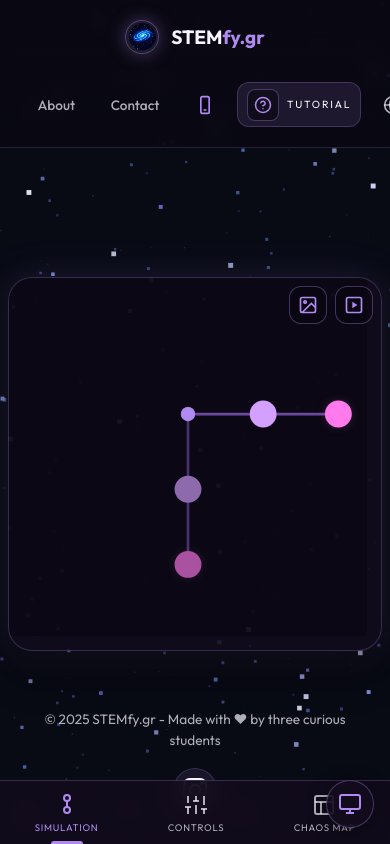
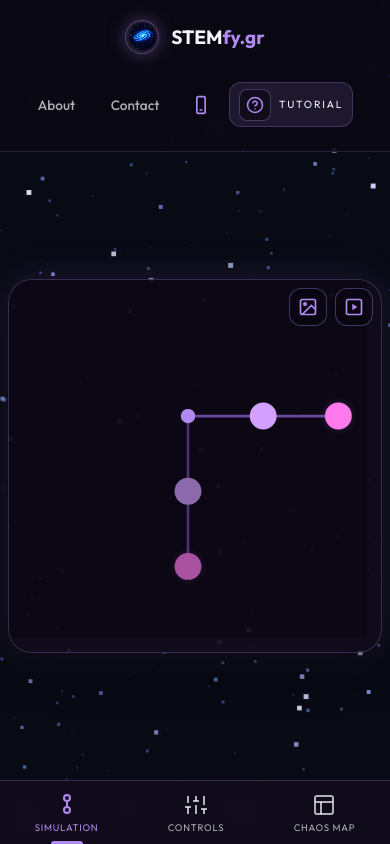
Before and after one commit to PastelDev/Stemfy_website, a PHP site: page /double-pendulum.html in a window 390 px wide. Run offline with PHP 8.4, Linux system fonts and the light colour scheme.

Commit message:
Fix mobile double pendulum UI

```diff
--- a/css/simulations.css
+++ b/css/simulations.css
@@ -94,6 +94,34 @@ body.sim-view-mobile .sim-view-btn {
 .sim-view-btn svg {
     fill: none;
     stroke: currentColor;
+}
+
+/* Mobile top nav scrolling for simulation view */
+body.sim-view-mobile .sim-nav .nav-right {
+    width: 100%;
+    flex-wrap: nowrap;
+    justify-content: flex-start;
+    gap: 0.75rem;
+    overflow-x: auto;
+    overflow-y: hidden;
+    padding-bottom: 0.25rem;
+    -webkit-overflow-scrolling: touch;
+}
+
+body.sim-view-mobile .sim-nav .nav-right > * {
+    flex: 0 0 auto;
+}
+
+body.sim-view-mobile .sim-nav .nav-links {
+    flex-wrap: nowrap;
+    gap: 0.5rem;
+}
+
+body.sim-view-mobile .sim-nav .nav-links a,
+body.sim-view-mobile .sim-nav .settings-btn,
+body.sim-view-mobile .sim-nav .sim-help-btn {
+    flex: 0 0 auto;
+    white-space: nowrap;
 }
 
 /* Main Content Area */
@@ -1375,59 +1403,6 @@ body.sim-view-mobile .mobile-preview-box.hidden {
     height: 14px;
 }
 
-/* Global View Mode Switcher (for all pages) */
-.view-mode-switcher {
-    position: fixed;
-    bottom: 80px;
-    right: 16px;
-    z-index: 1200;
-    display: none;
-}
-
-/* Show on mobile simulation page */
-body.sim-view-mobile .view-mode-switcher {
-    display: block;
-    bottom: 80px;
-}
-
-/* Show on all pages when in forced mobile mode */
-body.sim-view-mobile:not(.simulation-page-active) .view-mode-switcher {
-    bottom: 16px;
-}
-
-.view-mode-switcher__btn {
-    display: flex;
-    align-items: center;
-    justify-content: center;
-    width: 48px;
-    height: 48px;
-    border-radius: 50%;
-    background: var(--bg-panel);
-    border: 1px solid rgba(176, 138, 240, 0.35);
-    color: var(--purple-bright);
-    cursor: pointer;
-    box-shadow: 0 4px 20px rgba(0, 0, 0, 0.4);
-    transition:
-        transform var(--transition-fast),
-        background-color var(--transition-fast),
-        border-color var(--transition-fast);
-}
-
-.view-mode-switcher__btn:hover {
-    transform: scale(1.08);
-    background: rgba(176, 138, 240, 0.15);
-    border-color: var(--purple-bright);
-}
-
-.view-mode-switcher__btn:active {
-    transform: scale(0.95);
-}
-
-.view-mode-switcher__btn svg {
-    width: 24px;
-    height: 24px;
-}
-
 /* Adjustments for mobile control panel header */
 body.sim-view-mobile .control-panel__header,
 body.sim-view-mobile .chaos-panel__header {
--- a/double-pendulum.html
+++ b/double-pendulum.html
@@ -168,17 +168,6 @@
                     <line x1="3" y1="21" x2="10" y2="14"/>
                 </svg>
             </div>
-        </div>
-
-        <!-- View Mode Switcher (Floating Button) -->
-        <div class="view-mode-switcher" id="view-mode-switcher">
-            <button class="view-mode-switcher__btn" id="view-mode-switcher-btn" aria-label="Switch view mode" title="Switch view mode">
-                <svg viewBox="0 0 24 24" fill="none" stroke="currentColor" stroke-width="2">
-                    <rect x="2" y="3" width="20" height="14" rx="2"/>
-                    <line x1="8" y1="21" x2="16" y2="21"/>
-                    <line x1="12" y1="17" x2="12" y2="21"/>
-                </svg>
-            </button>
         </div>
 
         <!-- Main Content -->
@@ -498,14 +487,6 @@
                 </div>
             </aside>
         </div>
-        <footer>
-            <p>&copy; 2025 STEMfy.gr - Made with &#10084; by three curious students</p>
-            <div class="social-links">
-                <a href="https://instagram.com/stemfy.gr" target="_blank" rel="noopener" title="Instagram">
-                    <svg viewBox="0 0 24 24"><path d="M12 2.163c3.204 0 3.584.012 4.85.07 3.252.148 4.771 1.691 4.919 4.919.058 1.265.069 1.645.069 4.849 0 3.205-.012 3.584-.069 4.849-.149 3.225-1.664 4.771-4.919 4.919-1.266.058-1.644.07-4.85.07-3.204 0-3.584-.012-4.849-.07-3.26-.149-4.771-1.699-4.919-4.92-.058-1.265-.07-1.644-.07-4.849 0-3.204.013-3.583.07-4.849.149-3.227 1.664-4.771 4.919-4.919 1.266-.057 1.645-.069 4.849-.069zm0-2.163c-3.259 0-3.667.014-4.947.072-4.358.2-6.78 2.618-6.98 6.98-.059 1.281-.073 1.689-.073 4.948 0 3.259.014 3.668.072 4.948.2 4.358 2.618 6.78 6.98 6.98 1.281.058 1.689.072 4.948.072 3.259 0 3.668-.014 4.948-.072 4.354-.2 6.782-2.618 6.979-6.98.059-1.28.073-1.689.073-4.948 0-3.259-.014-3.667-.072-4.947-.196-4.354-2.617-6.78-6.979-6.98-1.281-.059-1.69-.073-4.949-.073zm0 5.838c-3.403 0-6.162 2.759-6.162 6.162s2.759 6.163 6.162 6.163 6.162-2.759 6.162-6.163c0-3.403-2.759-6.162-6.162-6.162zm0 10.162c-2.209 0-4-1.79-4-4 0-2.209 1.791-4 4-4s4 1.791 4 4c0 2.21-1.791 4-4 4zm6.406-11.845c-.796 0-1.441.645-1.441 1.44s.645 1.44 1.441 1.44c.795 0 1.439-.645 1.439-1.44s-.644-1.44-1.439-1.44z"/></svg>
-                </a>
-            </div>
-        </footer>
     </div>
 
     <!-- Settings Modal -->
--- a/js/double-pendulum.js
+++ b/js/double-pendulum.js
@@ -300,7 +300,6 @@ function applyViewPreference(preference) {
 
     updateViewToggleLabel(effective);
     updateNavHeightVariable();
-    updateViewModeSwitcherIcon();
 
     if (typeof syncPanelStateClasses === 'function') {
         syncPanelStateClasses();
@@ -1541,6 +1540,11 @@ function toggleDamping(enabled) {
 // ============================================
 
 function toggleChaosPanel() {
+    if (isMobileViewActive()) {
+        const nextPanel = state.chaosPanelOpen ? 'simulation' : 'chaos';
+        setMobileActivePanel(nextPanel);
+        return;
+    }
     state.chaosPanelOpen = !state.chaosPanelOpen;
     const panel = document.querySelector('.chaos-panel');
     if (panel) {
@@ -1751,6 +1755,11 @@ function syncPanelStateClasses() {
 }
 
 function toggleControlPanel() {
+    if (isMobileViewActive()) {
+        const nextPanel = state.controlPanelOpen ? 'simulation' : 'controls';
+        setMobileActivePanel(nextPanel);
+        return;
+    }
     state.controlPanelOpen = !state.controlPanelOpen;
     const panel = document.querySelector('.control-panel');
     if (panel) {
@@ -2261,48 +2270,6 @@ function resetPreviewPosition() {
 }
 
 // ============================================
-// VIEW MODE SWITCHER
-// ============================================
-
-function initViewModeSwitcher() {
-    const switcherBtn = document.getElementById('view-mode-switcher-btn');
-    if (switcherBtn) {
-        switcherBtn.addEventListener('click', toggleViewPreference);
-    }
-
-    // Update switcher icon based on current mode
-    updateViewModeSwitcherIcon();
-}
-
-function updateViewModeSwitcherIcon() {
-    const switcherBtn = document.getElementById('view-mode-switcher-btn');
-    if (!switcherBtn) return;
-
-    const isMobile = document.body.classList.contains('sim-view-mobile');
-    const i18n = window.i18nManager;
-
-    // Desktop icon when in mobile mode, mobile icon when in desktop mode
-    if (isMobile) {
-        // Show desktop icon
-        switcherBtn.innerHTML = `<svg viewBox="0 0 24 24" fill="none" stroke="currentColor" stroke-width="2">
-            <rect x="2" y="3" width="20" height="14" rx="2"/>
-            <line x1="8" y1="21" x2="16" y2="21"/>
-            <line x1="12" y1="17" x2="12" y2="21"/>
-        </svg>`;
-        switcherBtn.setAttribute('aria-label', i18n?.t('view_desktop_label') || 'Switch to desktop view');
-        switcherBtn.setAttribute('title', i18n?.t('view_desktop_label') || 'Switch to desktop view');
-    } else {
-        // Show mobile icon
-        switcherBtn.innerHTML = `<svg viewBox="0 0 24 24" fill="none" stroke="currentColor" stroke-width="2">
-            <rect x="7" y="2" width="10" height="20" rx="2"/>
-            <line x1="11" y1="18" x2="13" y2="18"/>
-        </svg>`;
-        switcherBtn.setAttribute('aria-label', i18n?.t('view_mobile_label') || 'Switch to mobile view');
-        switcherBtn.setAttribute('title', i18n?.t('view_mobile_label') || 'Switch to mobile view');
-    }
-}
-
-// ============================================
 // INITIALIZATION
 // ============================================
 
@@ -2530,7 +2497,6 @@ document.addEventListener('DOMContentLoaded', () => {
     initChaosWarningModal();
     initViewMode();
     initMobileTabNavigation();
-    initViewModeSwitcher();
     initPreviewDrag();
     initState();
 
@@ -2559,7 +2525,6 @@ document.addEventListener('DOMContentLoaded', () => {
     // Listen for language changes to update mobile tab labels
     window.addEventListener('languageChanged', () => {
         updateMobileTabLabels();
-        updateViewModeSwitcherIcon();
     });
 });
 
```
Also changed, not shown: admin/config.php (+10 -5 lines).
